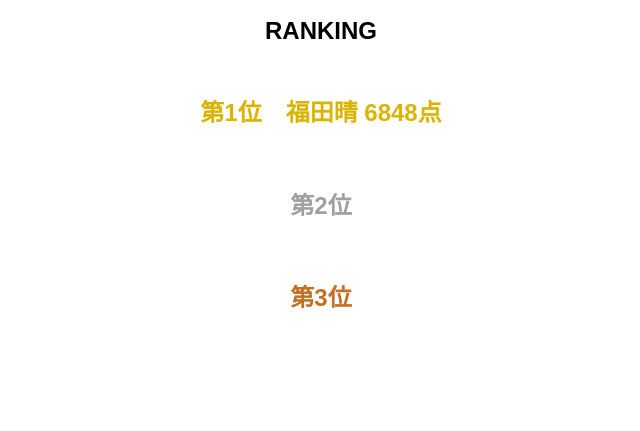
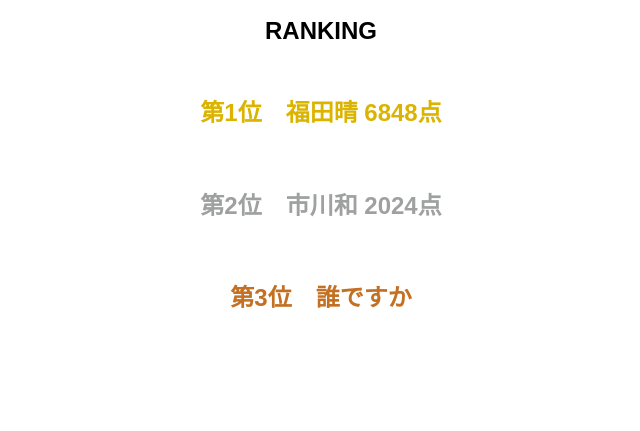
Before and after one commit to yamasora1006k/tannome, a plain HTML site: page index1.html in a window 1280 px wide. Shown: the part 85-516 px from the top of the page, without its empty margins (319-959 px from the left). Drawn offline with Linux system fonts and the light colour scheme.

Commit message:
ランキングの更新

```diff
--- a/index1.html
+++ b/index1.html
@@ -20,10 +20,10 @@
         </h2>
       </li>
       <br />
-        <li><h2><b>第2位　</b></li>
+        <li><h2><b>第2位　市川和 2024点</b></li>
       </h2>
       <br />
-        <li><h2><b>第3位　</b></li>
+        <li><h2><b>第3位　誰ですか</b></li>
       </h2>
     </ul>
     <br /><br /><br /><br /><br />
```
